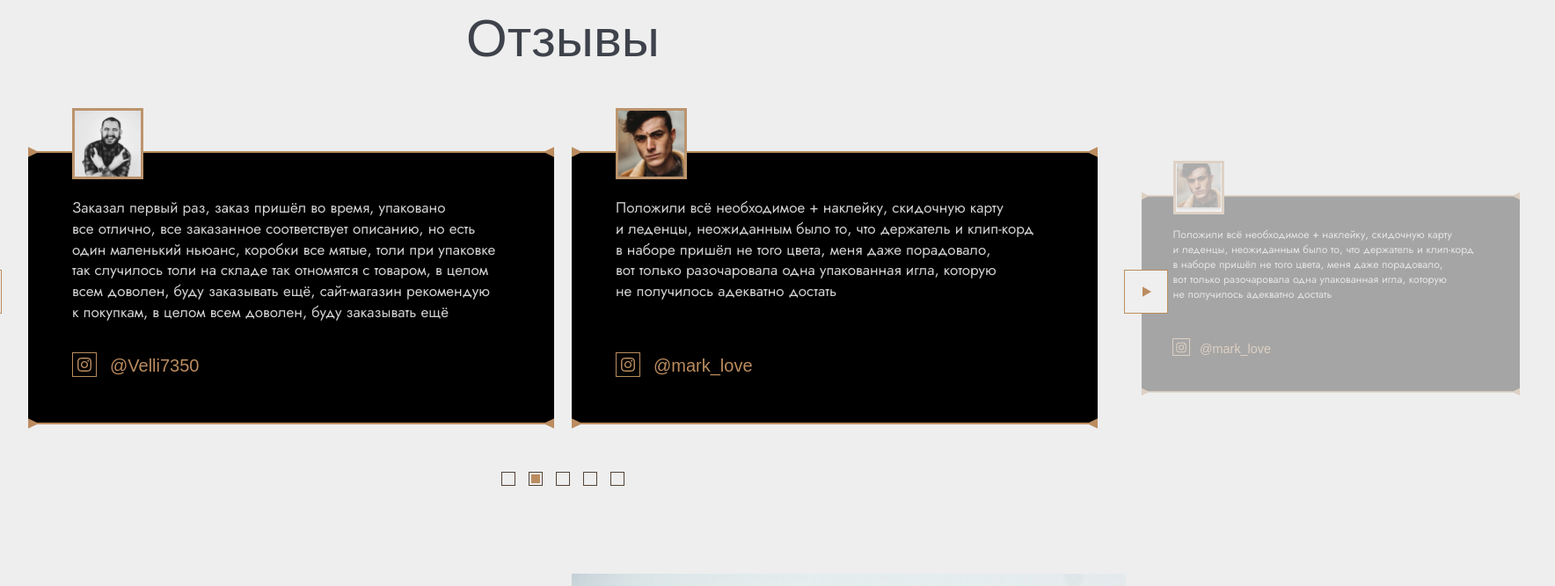
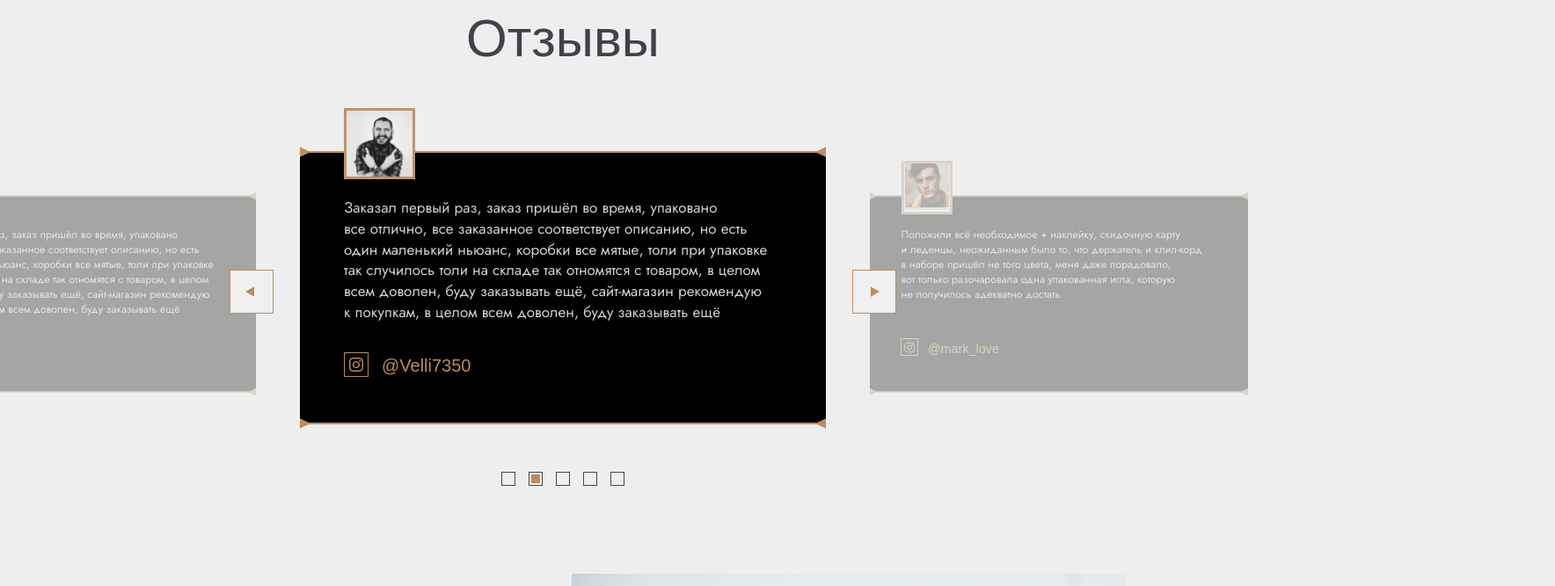
Before and after one commit to SSamarsky/tattoo-shop, a React (Create React App) app: page / in a window 1280 px wide. Shown: the part 5680-6347 px from the top of the page at 88% size, 1768 px wide, since content can reach past the window. Built offline with nearby package versions, Linux system fonts and the light colour scheme; a web font is replaced by a local one.

Commit message:
add: responsive layout to 900px for section review

```diff
--- a/src/components/reviews/Reviews.jsx
+++ b/src/components/reviews/Reviews.jsx
@@ -1,3 +1,4 @@
+import React from "react";
 import BtnOfSlider from "../ui/btns/btnOfSlider/btnOfSlider";
 import Checkbox from "../ui/checkbox/Checkbox";
 import styles from "./Reviews.module.scss";
@@ -5,6 +6,12 @@ import Review from "./review/Review";
 
 
 const Reviews = () => {
+  const [widthWindow, setWidthWindow] = React.useState();
+
+  React.useEffect(() => {
+    window.onresize = () => {setWidthWindow(window.screen.width)};
+    return () => {window.onresize = false};
+}, [widthWindow]);
   return (
     <div className={styles.container}>
       <h2 className={styles.title}>Отзывы</h2>
@@ -13,7 +20,7 @@ const Reviews = () => {
         <div className={styles.btn__left}>
           <BtnOfSlider direction={'left'} />
         </div>
-        { Array(2).fill(0).map((el, i) => {
+        { Array(widthWindow > 1450 ? 2 : 1).fill(0).map((el, i) => {
           return <Review key={i} num={i} />
         }) }
         <div className={styles.btn__right}>
```
